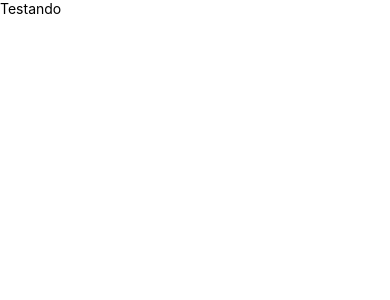
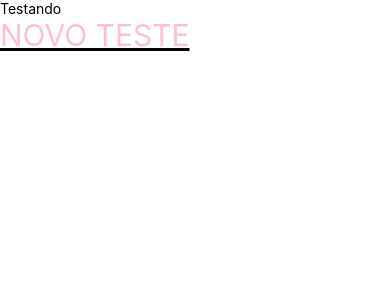
Before and after one commit to MariaCHelena/Orc-ReactNative-e-NodeJs, a React Native app in the folder OrcMobile/: screen / in a window 390 px wide. Shown: the top 300 px of the page. Built offline with nearby package versions, Linux system fonts and the light colour scheme.

Commit message:
feat: insert styled-components

```diff
--- a/OrcMobile/src/App.tsx
+++ b/OrcMobile/src/App.tsx
@@ -1,9 +1,19 @@
 import { Text, SafeAreaView, View } from "react-native"
+import styled from "styled-components/native"
+
+const TextNew = styled.Text`
+    font-size: 30px;
+    color: pink;
+    text-decoration: underline;
+`;
 
 const App = () => {
     return(
         <SafeAreaView>
             <Text>Testando</Text>
+            <TextNew>
+                NOVO TESTE
+            </TextNew>
         </SafeAreaView>
     )
 }
--- a/OrcMobile/tsconfig.json
+++ b/OrcMobile/tsconfig.json
@@ -1,3 +1,6 @@
 {
-  "extends": "@tsconfig/react-native/tsconfig.json"
+  "extends": "@tsconfig/react-native/tsconfig.json",
+  "compilerOptions": {
+    "types": ["jest", "@types/styled-components-react-native"]
+  }
 }
```
Also changed, not shown: OrcMobile/package.json (+6 -2 lines), 2 other files (tests, documents, lock files or other folders).
